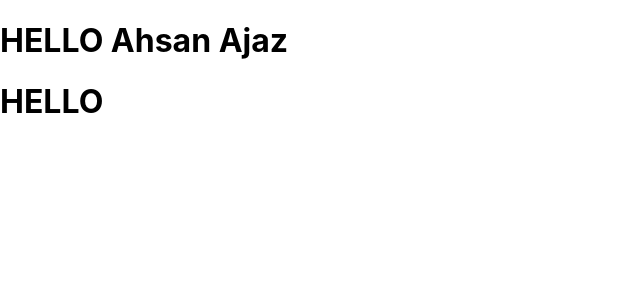
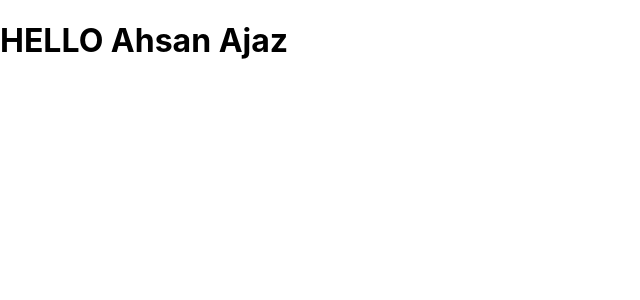
Before and after one commit to ahsanajaz786/reactapp, a React (Create React App) app: page / in a window 1280 px wide. Shown: the top 300 px of the page, without its empty margins (0-640 px from the left). Built offline with nearby package versions, Linux system fonts and the light colour scheme.

Commit message:
basics react1

```diff
--- a/src/Helllo.js
+++ b/src/Helllo.js
@@ -4,7 +4,7 @@ import './App.css';
 
 const HELLO=() =>
    (
-  <h1>HELLO   </h1>
+  <h1>HELLO from ahsan  </h1>
   );
 
 
--- a/src/index.js
+++ b/src/index.js
@@ -8,7 +8,7 @@ import * as serviceWorker from './serviceWorker';
 ReactDOM.render(
   <div>
    <App name="Ahsan Ajaz" />
-   <Hello></Hello>
+
 
   </div>,
   document.getElementById('root')
```
